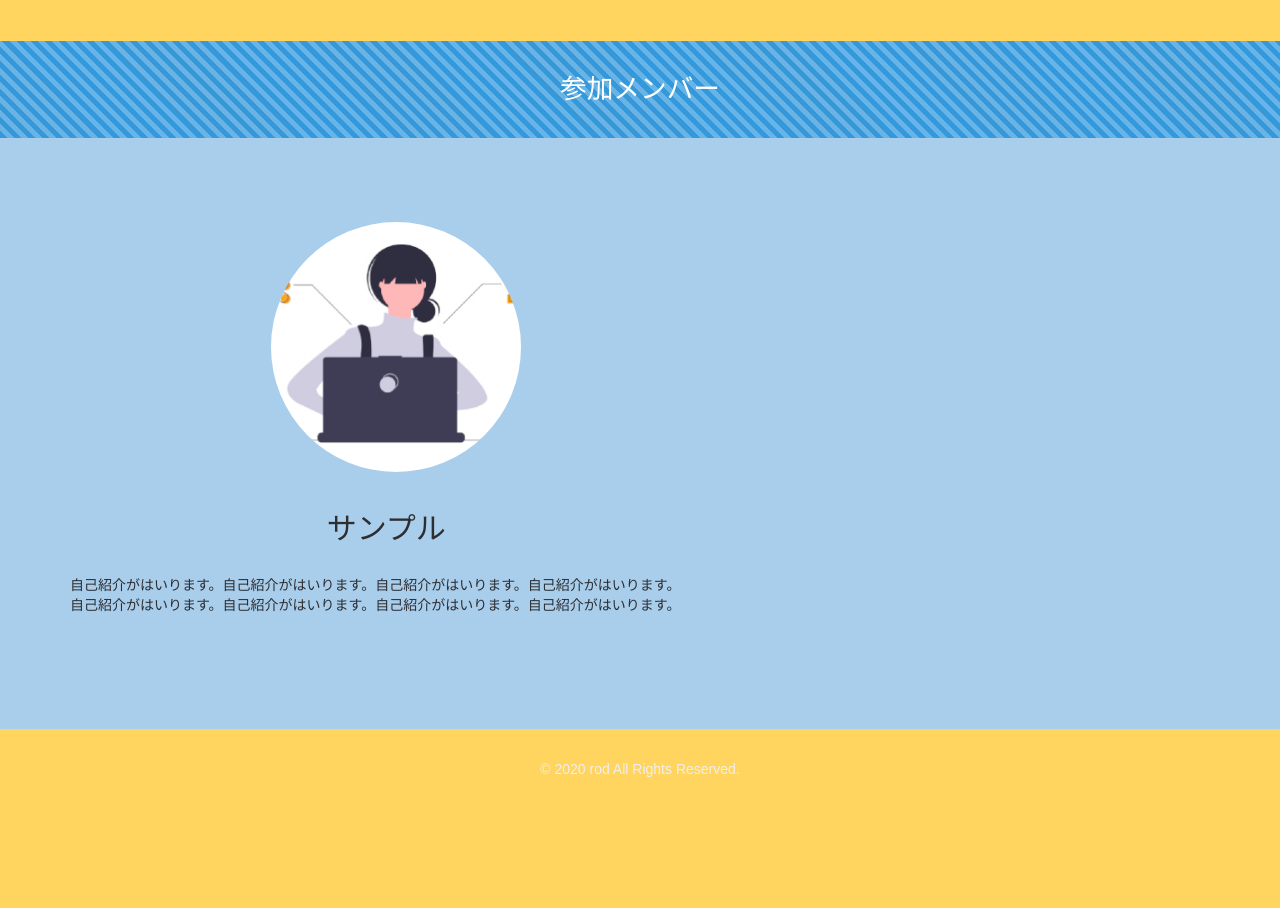
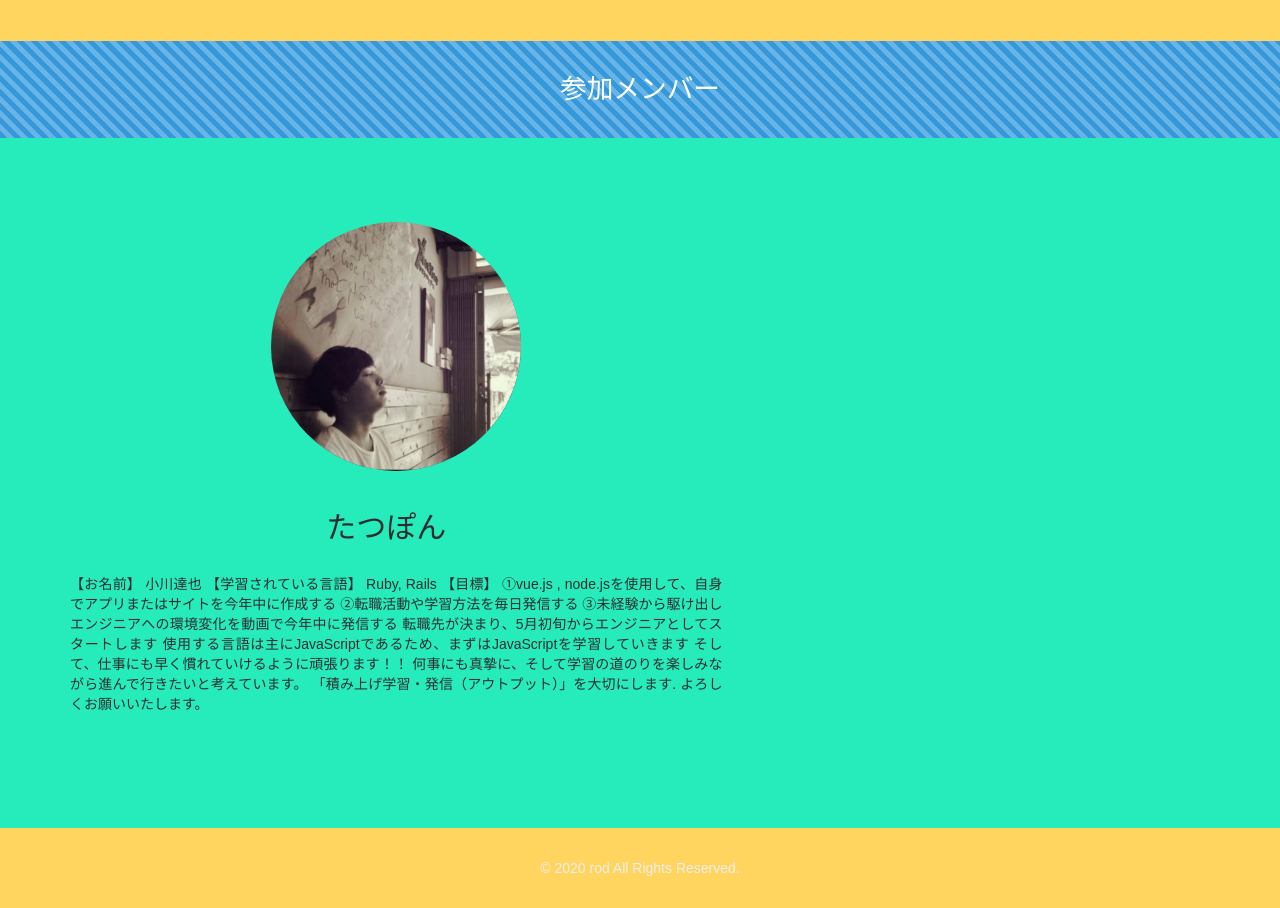
Before and after one commit to OgawaTatsuya0521/git-demo-0504, a plain HTML site: page index.html in a window 1280 px wide. Shown: the part 980-1888 px from the top of the page. Before the commit the page ends 1789 px from the top, so only its background shows below. Drawn offline with Linux system fonts and the light colour scheme; some packages are replaced by stand-ins of ours; a script that the page names is missing; files whose address does not match are found by name.

Commit message:
add section3

```diff
--- a/index.html
+++ b/index.html
@@ -91,22 +91,34 @@
 				</div>
 			</div>
 
-			<div class="blue_color_back pad-6em">
+			<div class="green_color_back pad-6em">
 				<div class="container">
 					<div class="row">
 						<div class="col-md-7 text-center">
 							<div class="staff wow fadeInLeft">
-								<img class="lazy" data-original="./img/sample.jpg" alt="kami">
-								<h3>サンプル</h3>
+								<img class="lazy" data-original="/Users/ogawatatsuya/git-demo-0504/img/icon.png" alt="kami">
+								<h3>たつぽん</h3>
 								<p></p>
-								<p>自己紹介がはいります。自己紹介がはいります。自己紹介がはいります。自己紹介がはいります。<br>
-									自己紹介がはいります。自己紹介がはいります。自己紹介がはいります。自己紹介がはいります。<br>
+								<p>【お名前】
+									小川達也
+									【学習されている言語】
+									Ruby, Rails
+									【目標】
+									①vue.js , node.jsを使用して、自身でアプリまたはサイトを今年中に作成する
+									②転職活動や学習方法を毎日発信する
+									③未経験から駆け出しエンジニアへの環境変化を動画で今年中に発信する
+									転職先が決まり、5月初旬からエンジニアとしてスタートします
+									使用する言語は主にJavaScriptであるため、まずはJavaScriptを学習していきます
+									そして、仕事にも早く慣れていけるように頑張ります！！
+									何事にも真摯に、そして学習の道のりを楽しみながら進んで行きたいと考えています。
+									「積み上げ学習・発信（アウトプット）」を大切にします.
+									よろしくお願いいたします。
 								</p>
 							</div>
 						</div>
 
 						<div class="col-md-5 text-center">
-							<a class="twitter-timeline" data-chrome="noheader nofooter" align="center" height="500px" href="https://twitter.com/rod_creative" data-widget-id="664688569429061632" data-tweet-limit="1"></a>
+							<a class="twitter-timeline" data-chrome="noheader nofooter" align="center" height="500px" href="https://twitter.com/tatsuya_0521" data-widget-id="664688569429061632" data-tweet-limit="1"></a>
 							<script>
 								! function(d, s, id) {
                 var js, fjs = d.getElementsByTagName(s)[0],
```
Also changed, not shown: img/icon.png (added).
